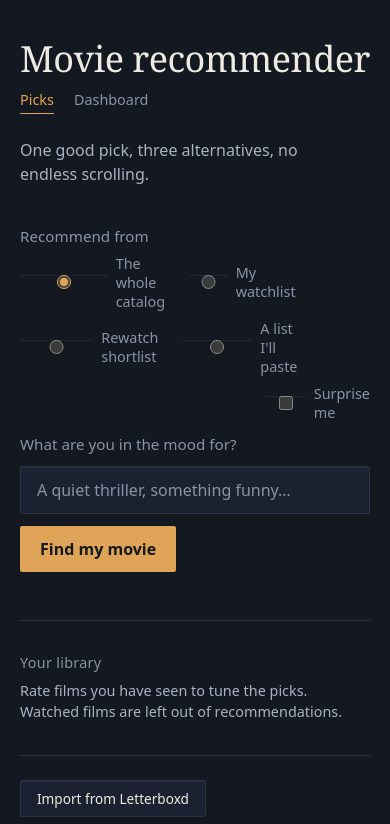
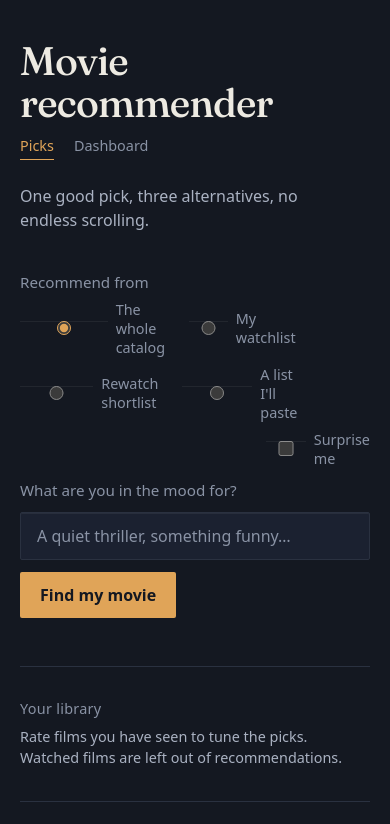
Before and after one commit to Dachacho/movie-recommender, a React (Vite) app in the folder apps/web/: page / in a window 390 px wide. Shown: the top 824 px of the page. Built offline with nearby package versions, Linux system fonts and the light colour scheme; what @movie-recommender/shared would draw is missing.

Commit message:
feat: set the display face to Fraunces
Vendors the variable latin woff2 with its OFL license, preloads it, and
moves hero, pick, dashboard and card titles onto a 1.2 display scale.
UI text stays on the system sans.
Tests: npm test -w @movie-recommender/web

```diff
--- a/apps/web/index.html
+++ b/apps/web/index.html
@@ -3,6 +3,13 @@
   <head>
     <meta charset="UTF-8" />
     <meta name="viewport" content="width=device-width, initial-scale=1.0" />
+    <link
+      rel="preload"
+      href="/fonts/fraunces-latin-var.woff2"
+      as="font"
+      type="font/woff2"
+      crossorigin
+    />
     <title>Movie recommender</title>
   </head>
   <body>
--- a/apps/web/src/styles.css
+++ b/apps/web/src/styles.css
@@ -1,3 +1,14 @@
+@font-face {
+  font-family: 'Fraunces';
+  font-style: normal;
+  font-weight: 100 900;
+  font-display: swap;
+  src: url('/fonts/fraunces-latin-var.woff2') format('woff2');
+  unicode-range:
+    U+0000-00FF, U+0131, U+0152-0153, U+02BB-02BC, U+02C6, U+02DA, U+02DC, U+0304, U+0308, U+0329,
+    U+2000-206F, U+20AC, U+2122, U+2191, U+2193, U+2212, U+2215, U+FEFF, U+FFFD;
+}
+
 :root {
   --surface-0: #141821;
   --surface-1: #1b2130;
@@ -5,6 +16,9 @@
   --text-1: #edeae2;
   --text-2: #aab2c2;
   --text-3: #8a93a5;
+  --text-lg: 1.2rem;
+  --text-title: clamp(2.074rem, 4vw, 2.986rem);
+  --text-hero: clamp(2.488rem, 5.5vw, 3.583rem);
   --line: #2a3140;
   --line-strong: rgba(255, 255, 255, 0.14);
   --edge-highlight: rgba(255, 255, 255, 0.06);
@@ -20,7 +34,7 @@
   --space-10: 4rem;
   --space-11: 5rem;
   --amber: #e0a458;
-  --serif: Georgia, 'Times New Roman', serif;
+  --serif: 'Fraunces', Georgia, 'Times New Roman', serif;
   --sans: system-ui, -apple-system, 'Segoe UI', sans-serif;
   color-scheme: dark;
 }
@@ -53,10 +67,12 @@ body {
 .masthead h1 {
   margin: 0;
   font-family: var(--serif);
-  font-size: clamp(2.25rem, 5vw, 3.5rem);
-  font-weight: 400;
-  letter-spacing: -0.015em;
+  font-size: var(--text-hero);
+  font-weight: 500;
+  font-optical-sizing: auto;
+  letter-spacing: -0.02em;
   line-height: 1.05;
+  text-wrap: balance;
 }
 
 .tagline {
@@ -319,10 +335,12 @@ body {
 .main-pick__title {
   margin: 0;
   font-family: var(--serif);
-  font-size: clamp(1.9rem, 4vw, 2.75rem);
+  font-size: var(--text-title);
   font-weight: 400;
-  letter-spacing: -0.01em;
+  font-optical-sizing: auto;
+  letter-spacing: -0.015em;
   line-height: 1.08;
+  text-wrap: balance;
 }
 
 .main-pick__title::before {
@@ -352,8 +370,9 @@ body {
   max-width: 58ch;
   margin: var(--space-6) 0 0;
   font-family: var(--serif);
-  font-size: 1.06rem;
+  font-size: var(--text-lg);
   line-height: 1.75;
+  text-wrap: pretty;
 }
 
 .alternatives__heading {
@@ -376,8 +395,9 @@ body {
 .alternative__title {
   margin: var(--space-3) 0 0;
   font-family: var(--serif);
-  font-size: 1.05rem;
+  font-size: var(--text-lg);
   font-weight: 400;
+  font-optical-sizing: auto;
   line-height: 1.3;
 }
 
@@ -575,8 +595,9 @@ body {
 .library__title {
   margin: 0;
   font-family: var(--serif);
-  font-size: 1.1rem;
+  font-size: var(--text-lg);
   font-weight: 400;
+  font-optical-sizing: auto;
   line-height: 1.3;
 }
 
@@ -732,10 +753,12 @@ body {
 .dashboard__heading {
   margin: 0;
   font-family: var(--serif);
-  font-size: clamp(1.9rem, 4vw, 2.75rem);
+  font-size: var(--text-title);
   font-weight: 400;
-  letter-spacing: -0.01em;
+  font-optical-sizing: auto;
+  letter-spacing: -0.015em;
   line-height: 1.08;
+  text-wrap: balance;
 }
 
 .dashboard__summary {
```
Also changed, not shown: apps/web/public/fonts/OFL.txt (added), apps/web/public/fonts/fraunces-latin-var.woff2 (added).
